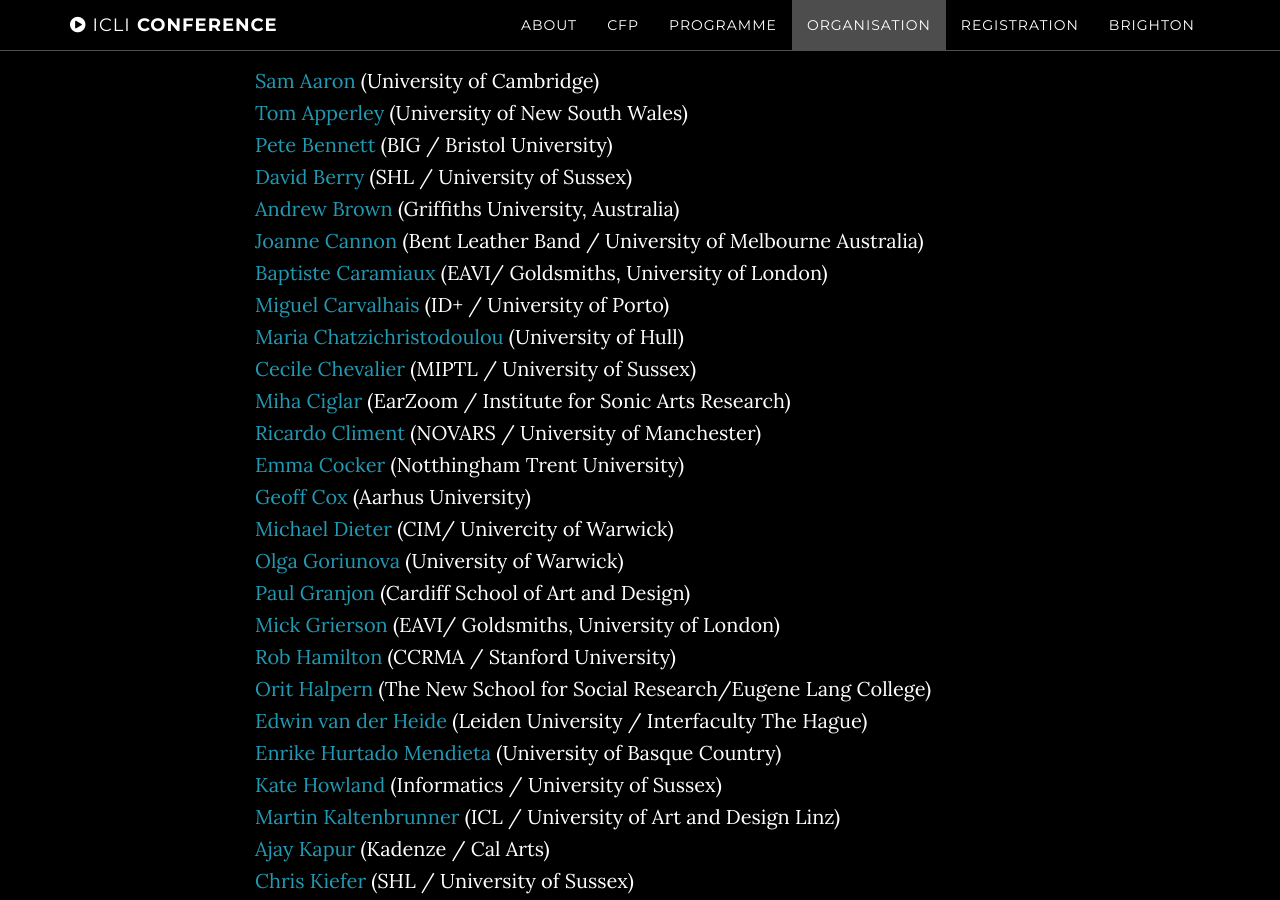
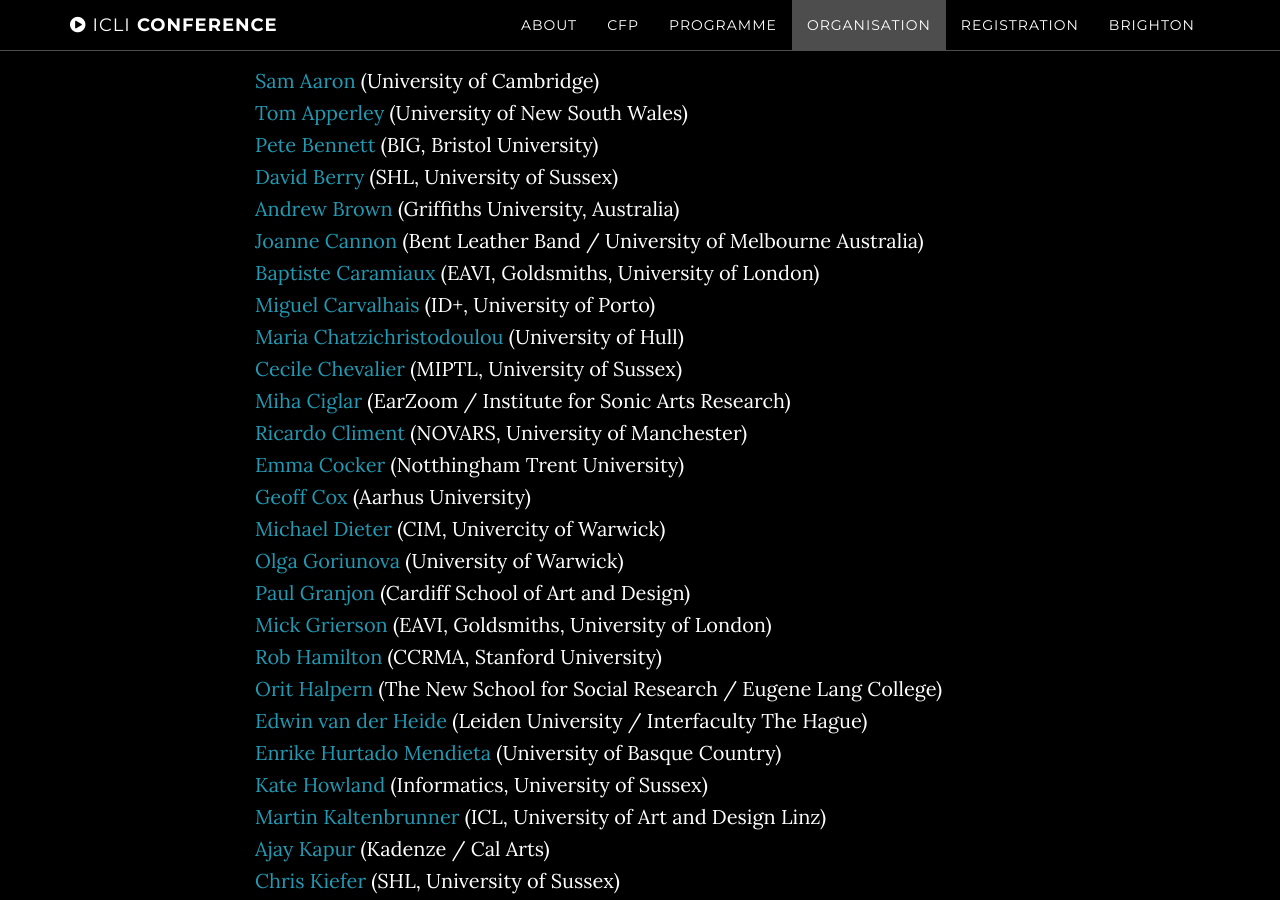
Before and after one commit to thormagnusson/liveinterfaces, a Jekyll site: the page built from index.html, in a window 1280 px wide and 900 px high, scrolled down 6768 px. Built offline with Jekyll 4.4.1, drawn with Linux system fonts in a browser that asks for light colours; part of the change alters nothing that is shown; some of the changed text lies outside the part shown.

Commit message:
fixing committee

```diff
--- a/_includes/organisation.html
+++ b/_includes/organisation.html
@@ -31,10 +31,10 @@
             Tom Apperley</a> (University of New South Wales)<br>
 
             <a href="http://big.cs.bris.ac.uk/people/bennett" target="_blank">
-            Pete Bennett</a> (BIG / Bristol University)<br>
+            Pete Bennett</a> (BIG, Bristol University)<br>
 
             <a href="http://www.sussex.ac.uk/profiles/125219" target="_blank">
-            David Berry</a> (SHL / University of Sussex)<br>
+            David Berry</a> (SHL, University of Sussex)<br>
 
             <a href="http://explodingart.com/wp/" target="_blank">
             Andrew Brown</a> (Griffiths University, Australia)<br>
@@ -43,31 +43,31 @@
             Joanne Cannon</a> (Bent Leather Band / University of Melbourne Australia)<br>
 
             <a href="http://baptistecaramiaux.com" target="_blank">
-            Baptiste Caramiaux</a> (EAVI/ Goldsmiths, University of London)<br>
+            Baptiste Caramiaux</a> (EAVI, Goldsmiths, University of London)<br>
 
             <a href="http://www.carvalhais.org/" target="_blank">
-            Miguel Carvalhais</a> (ID+ / University of Porto)<br>
+            Miguel Carvalhais</a> (ID+, University of Porto)<br>
 
-            <a href="http://www2.hull.ac.uk/scarborough/campus-departments/sanm/meet-the-team/maria-chatzichristodoulou.aspx" target="_blank">
+            <a href="http://www2.hull.ac.uk/fass/drama,-music-and-screen/our-staff/drama-staff/maria-chatzichristodoulou.aspx" target="_blank">
             Maria Chatzichristodoulou</a> (University of Hull)<br>
 
             <a href="http://www.sussex.ac.uk/profiles/235751" target="_blank">
-            Cecile Chevalier</a> (MIPTL / University of Sussex)<br>
+            Cecile Chevalier</a> (MIPTL, University of Sussex)<br>
 
             <a href="http://www.irzu.org" target="_blank">
             Miha Ciglar</a> (EarZoom / Institute for Sonic Arts Research)<br>
 
             <a href="http://www.manchester.ac.uk/research/ricardo.climent/" target="_blank">
-            Ricardo Climent</a> (NOVARS / University of Manchester)<br>
+            Ricardo Climent</a> (NOVARS, University of Manchester)<br>
 
             <a href="http://not-yet-there.blogspot.co.uk" target="_blank">
             Emma Cocker</a> (Notthingham Trent University)<br>
 
-            <a href="http://modin.yuri.at/" target="_blank">
+            <a href="http://www.anti-thesis.net" target="_blank">
             Geoff Cox</a> (Aarhus University)<br>
 
             <a href="http://www2.warwick.ac.uk/fac/cross_fac/cim/people/academic/michael-dieter/" target="_blank">
-            Michael Dieter</a> (CIM/ Univercity of Warwick)<br>
+            Michael Dieter</a> (CIM, Univercity of Warwick)<br>
 
             <a href="http://www2.warwick.ac.uk/fac/cross_fac/cim/people/academic/olga-goriunova/" target="_blank">
             Olga Goriunova</a> (University of Warwick)<br>
@@ -77,13 +77,13 @@
             Paul Granjon</a> (Cardiff School of Art and Design)<br>
 
             <a href="http://doc.gold.ac.uk/~mus02mg/" target="_blank">
-            Mick Grierson</a> (EAVI/ Goldsmiths, University of London)<br>
+            Mick Grierson</a> (EAVI, Goldsmiths, University of London)<br>
 
             <a href="https://ccrma.stanford.edu/~rob/" target="_blank">
-            Rob Hamilton</a> (CCRMA / Stanford University)<br>
+            Rob Hamilton</a> (CCRMA, Stanford University)<br>
 
             <a href="http://www.orithalpern.net" target="_blank">
-            Orit Halpern</a> (The New School for Social Research/Eugene Lang College)<br>
+            Orit Halpern</a> (The New School for Social Research / Eugene Lang College)<br>
 
             <a href="http://www.evdh.net/" target="_blank">
             Edwin van der Heide</a> (Leiden University / Interfaculty The Hague)<br>
@@ -92,16 +92,16 @@
             Enrike Hurtado Mendieta</a> (University of Basque Country)<br>
 
             <a href="http://www.sussex.ac.uk/profiles/172510" target="_blank">
-            Kate Howland</a> (Informatics / University of Sussex)<br>
+            Kate Howland</a> (Informatics, University of Sussex)<br>
 
             <a href="http://modin.yuri.at/" target="_blank">
-            Martin Kaltenbrunner</a> (ICL / University of Art and Design Linz)<br>
+            Martin Kaltenbrunner</a> (ICL, University of Art and Design Linz)<br>
 
             <a href="http://www.ajaykapur.com" target="_blank">
             Ajay Kapur</a> (Kadenze / Cal Arts)<br>
 
             <a href="http://www.sussex.ac.uk/profiles/208667" target="_blank">
-            Chris Kiefer</a> (SHL / University of Sussex)<br>
+            Chris Kiefer</a> (SHL, University of Sussex)<br>
 
             <a href="https://shellyknotts.wordpress.com" target="_blank">
             Shelly Knotts</a> (Durham University)<br>
@@ -110,19 +110,19 @@
             Michael Lyons</a> (Ritsumeikan University)<br>
 
             <a href="http://www.sussex.ac.uk/profiles/164902" target="_blank">
-            Thor Magnusson</a> (C4DM / Queen Mary University)<br>
+            Thor Magnusson</a> (MIPTL, University of Sussex)<br>
 
             <a href="http://yaxu.org/" target="_blank">
             Alex McLean</a> (ICSRiM, University of Leeds)<br>
 
             <a href="http://andrewmcpherson.org" target="_blank">
-            Andrew McPherson</a> (Universidade do Porto)<br>
+            Andrew McPherson</a> (C4DM, Queen Mary, University of London)<br>
 
             <a href="http://sarahnicolls.com" target="_blank">
             Sarah Nicolls</a> (BEAM / Brunel Univeristy)<br>
 
             <a href="http://www.sussex.ac.uk/profiles/240005" target="_blank">
-            Sally Jane Norman</a> (SHL / University of Sussex)<br>
+            Sally Jane Norman</a> (SHL, University of Sussex)<br>
 
             <a href="http://www.d0kt0r0.net" target="_blank">
             David Ogborn</a> (McMaster University)<br>
@@ -134,22 +134,22 @@
             Rui Penha</a> (Universidade do Porto)<br>
 
             <a href="http://www.sarc.qub.ac.uk/sites/sarc/People/Staff/ProfessorPedroRebelo/" target="_blank">
-            Pedro Rebelo</a> (SARC/ School of Creative Arts Belfast)<br>
+            Pedro Rebelo</a> (SARC, School of Creative Arts Belfast)<br>
 
-            <a href="http://www.sussex.ac.uk/profiles/240005" target="_blank">
-            Hester Reeve</a> (SHL / University of Sussex)<br>
+            <a href="http://www.hesterreeve.com" target="_blank">
+            Hester Reeve</a> (Sheffield Hallam University)<br>
 
              <a href="http://www.arj.no" target="_blank">
             Alexander Refsum Jensenius</a> (University of Oslo)<br>
 
             <a href="http://lmlr.wordpress.com/about/" target="_blank">
-            Luisa Ribas</a> (ID+/ FBA-UL, University of Lisbon)<br>
+            Luisa Ribas</a> (ID+, University of Lisbon)<br>
 
             <a href="http://adrianasa.planetaclix.pt/texts_w_menu/home.htm" target="_blank">
-            Adriana Sá</a> (EAVI/ Goldsmiths, University of London)<br>
+            Adriana Sá</a> (EAVI, Goldsmiths, University of London)<br>
 
             <a href="http://www.socasites.qub.ac.uk/fschroeder/" target="_blank">
-            Franziska Schroeder</a> (SARC/ School of Creative Arts Belfast)<br>
+            Franziska Schroeder</a> (SARC, School of Creative Arts Belfast)<br>
 
             <a href="http://willschrimshaw.net" target="_blank">
             Will Scrimshaw</a> (Edge Hill University)<br>
@@ -173,7 +173,7 @@
             Koray Tahiroğlu</a> (Aalto University)<br>
 
             <a href="http://www.yeeking.net" target="_blank">
-            Matthew Yee-King</a> (University of Oslo)<br>
+            Matthew Yee-King</a> (Goldsmiths University)<br>
 
             <a href="http://marjz.net" target="_blank">
             Martin Zeilinger</a> (Anglia Ruskin University)<br>
```
